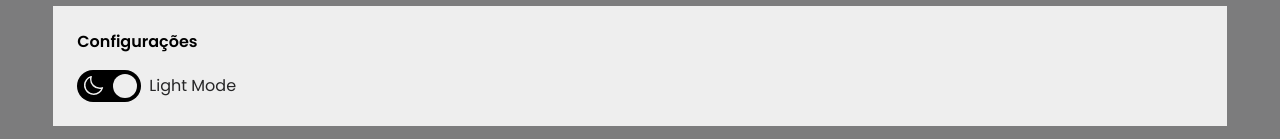
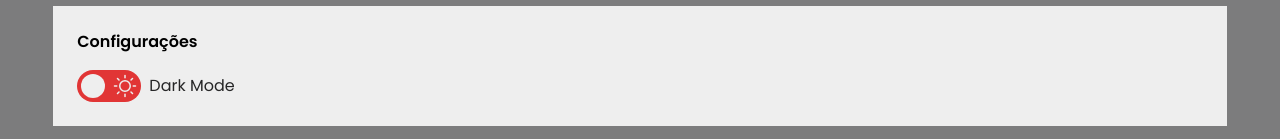
Before and after one commit to Maiquinho/my-tasks, a React (Vite) app: page / in a window 1280 px wide. Both pictures are taken after a click on the button 142 px from the left and 74 px from the top of the page. Shown: the part 658-797 px from the top of the page. Built offline with nearby package versions, Linux system fonts and the light colour scheme.

Commit message:
build: add darkmode custom classNames & divide component logic from view using hook pattern

```diff
--- a/src/components/DarkModeButton.tsx
+++ b/src/components/DarkModeButton.tsx
@@ -1,46 +1,39 @@
 import { Moon, Sun } from '@phosphor-icons/react';
-import { useState } from 'react';
+import { useSwitchTheme } from '../hooks/theme/switchTheme';
 
 
 export function DarkModeButton() {
 
-    const [isChecked, setIsChecked] = useState(false);
+    const { handleSwitchThemeButton, darkModeChecked } = useSwitchTheme();
 
-    function handleInputCheckbox() {
-        if (isChecked == false) {
-            setIsChecked(true);
-        } else {
-            setIsChecked(false);
-        }
-    }
 
     return (
         <label className="h-fit">
-            <div className="flex items-center gap-2" onClick={handleInputCheckbox}>
+            <div className="flex items-center gap-2" onClick={handleSwitchThemeButton}>
                 <>
-                    {isChecked ?
+                    {!darkModeChecked ?
                         <>
                             <div className="p-1 bg-red rounded-full overflow-hidden w-fit flex gap-2 transition-all">
                                 <div className="p-3 bg-gray-200 rounded-full"></div>
                                 <Sun width={24} height={24} className="text-gray-200" />
                             </div>
-                            <span className="text-gray-800">Dark Mode</span>
+                            <span className="dark:text-gray-200 text-gray-800">Dark Mode</span>
                         </>
 
                         :
 
                         <>
-                            <div className="p-1 bg-black rounded-full overflow-hidden w-fit flex gap-2 flex-row-reverse transition-all">
+                            <div className="p-1 bg-gray-800 rounded-full overflow-hidden w-fit flex gap-2 flex-row-reverse transition-all">
                                 <div className="p-3 bg-gray-200 rounded-full"></div>
                                 <Moon width={24} height={24} className="text-gray-200" />
                             </div>
-                            <span className="text-gray-800">Light Mode</span>
+                            <span className="dark:text-gray-200 text-gray-800">Light Mode</span>
                         </>
                     }
                 </>
             </div>
 
-            <input type="checkbox" className="absolute bottom-0 left-0 w-0 h-0 opacity-0 invisible -z-50" checked={isChecked} />
+            <input type="checkbox" className="absolute bottom-0 left-0 w-0 h-0 opacity-0 invisible -z-50" defaultChecked={darkModeChecked} />
         </label>
     )
 }
```
